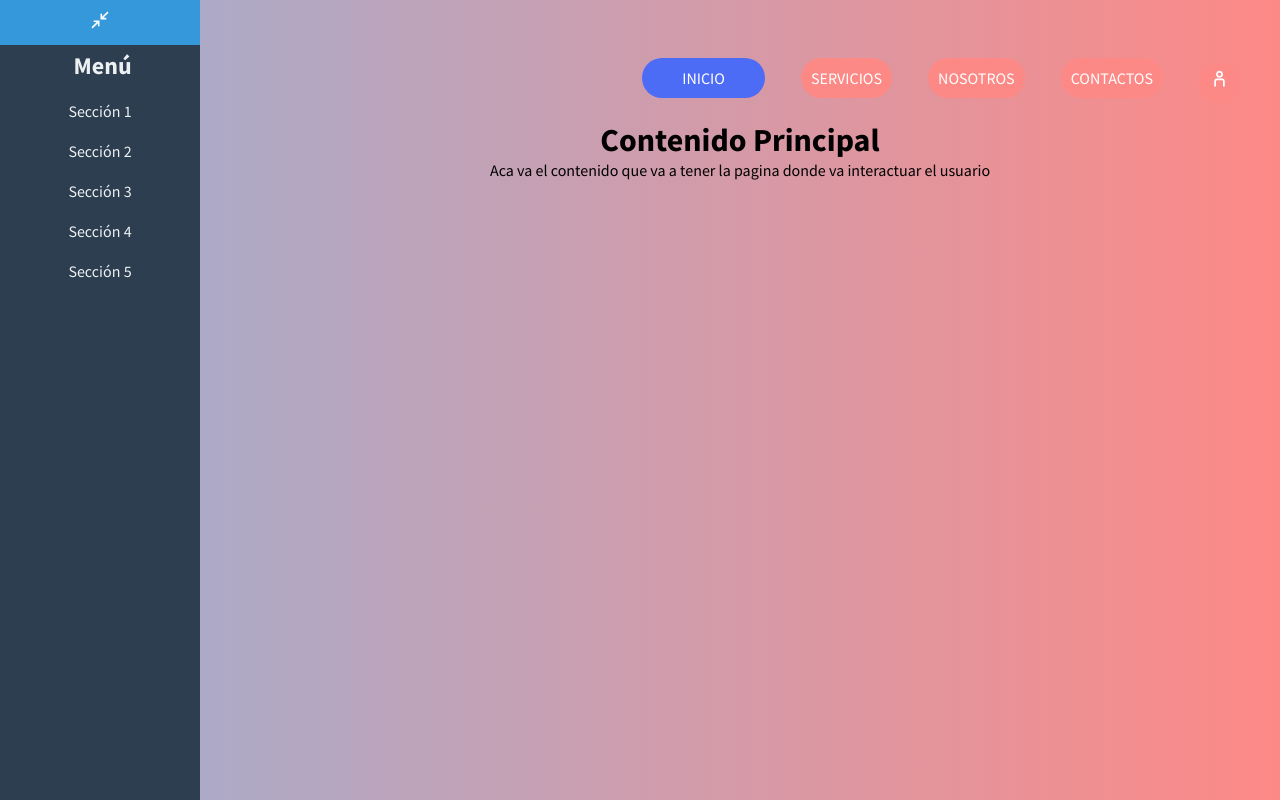
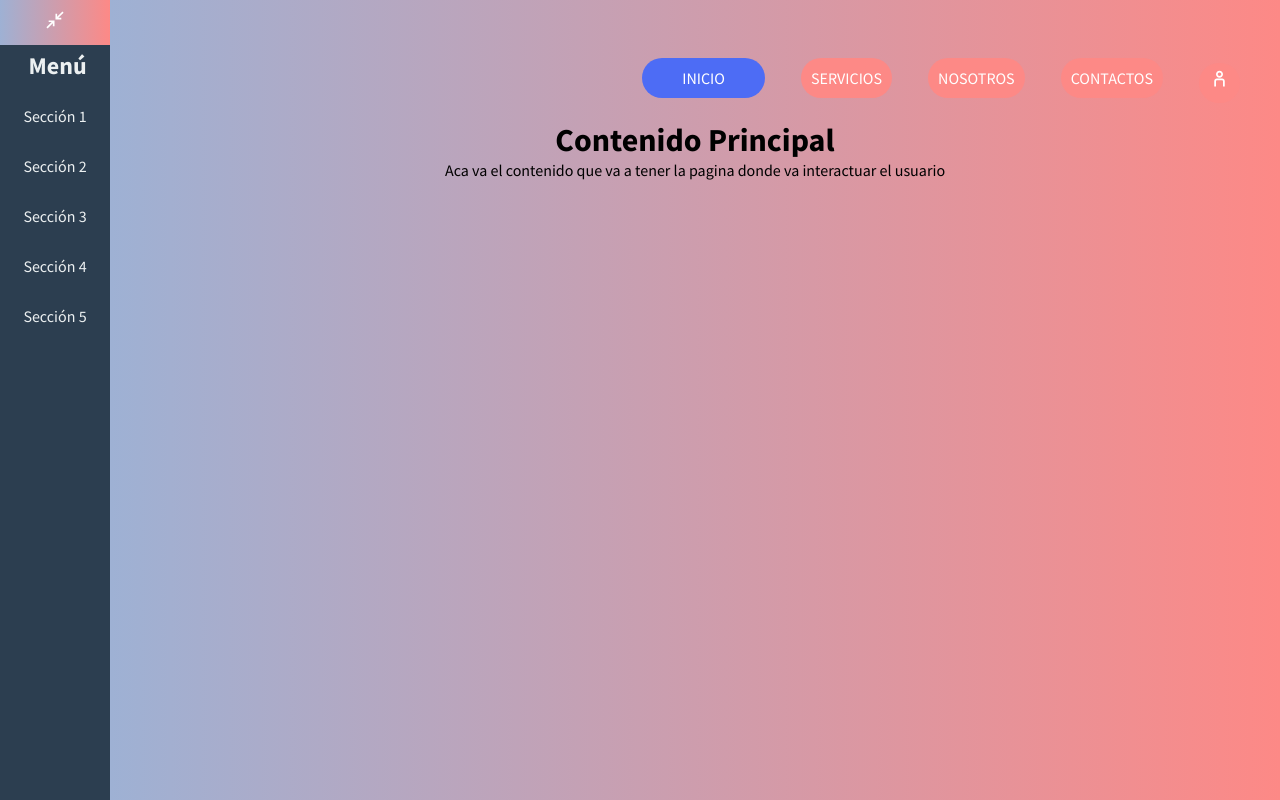
Before and after one commit to MauricioCapo/MetodologiaF, a React (Create React App) app: page / in a window 1280 px wide. Both pictures are taken after a click on the button "Comenzar". Built offline with nearby package versions, Linux system fonts and the light colour scheme.

Commit message:
Arreglos al commit 8 o 9 xd

```diff
--- a/src/componentes/Proyectos.jsx
+++ b/src/componentes/Proyectos.jsx
@@ -10,7 +10,7 @@ const ProyectoS = () => {
     };
 
     return (
-        <div className="container">
+        <div className="container2">
             <div className={`sidebar ${isOpen ? 'open' : 'closed'}`}>
                 <button onClick={toggleSidebar} className="toggle-button">
                     {isOpen ? <CgCompressRight /> : <CgArrowsExpandRight />}
--- a/src/estilos/Proyectos.css
+++ b/src/estilos/Proyectos.css
@@ -7,14 +7,18 @@
     height: 100vh;
     overflow: hidden;
     transition: width 0.3s ease-in-out;
+
   }
 
   .sidebar.closed {
     width: 50px;
+
+  }
+  .sidebar.open{
+    width: 110px;
   }
 
   .toggle-button {
-    background-color: #2980b9;
     font-size: 20px;
     color: #fff;
     border: none;
@@ -22,6 +26,7 @@
     cursor: pointer;
     width: 100%;
     text-align: center;
+      background: linear-gradient(to right, #9eb1d4, #FD8986);
   }
 
   .toggle-button:hover {
@@ -38,7 +43,7 @@
   }
 
   .sidebar  li {
-    padding: 10px 20px;
+    padding: 15px 20px;
   }
 
   .sidebar  ul li a {
@@ -53,10 +58,10 @@
   .bodyP{
     padding-top: 100px;
   }
-  body{
+  .content{
     background: linear-gradient(to right, #9eb1d4, #FD8986);
   }
-  .container {
+  .container2 {
   display: flex;
   flex-direction: row;
 }
@@ -66,8 +71,5 @@
   padding: 20px;
   padding-top: 120px;
   transition: margin-left 0.3s ease-in-out;
+
 }
-
-.sidebar.closed + .content {
-  margin-left: 50px; /* Ajusta el espacio cuando la sidebar está cerrada */
-}
```
